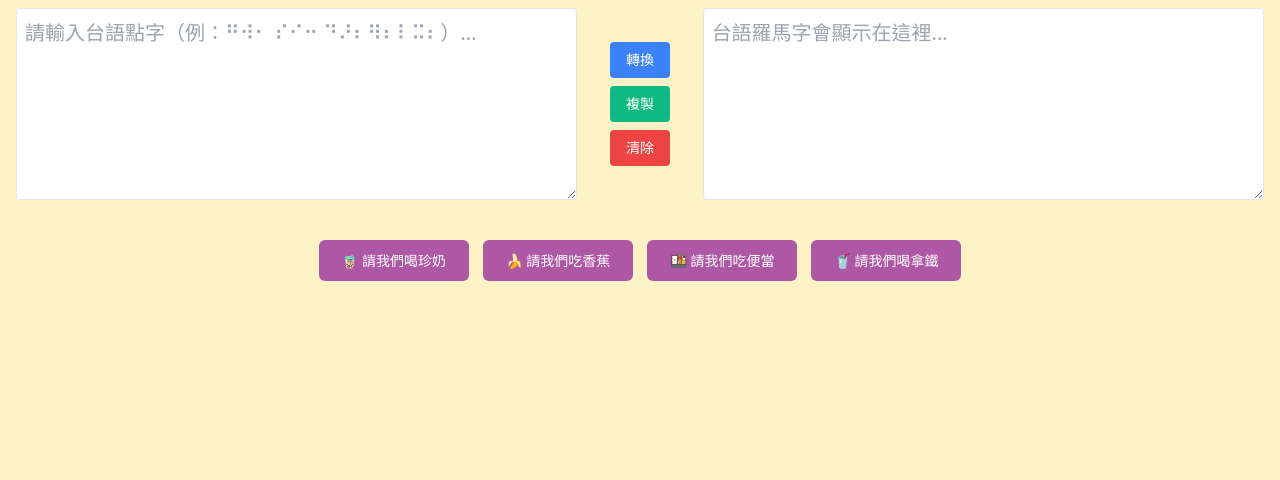
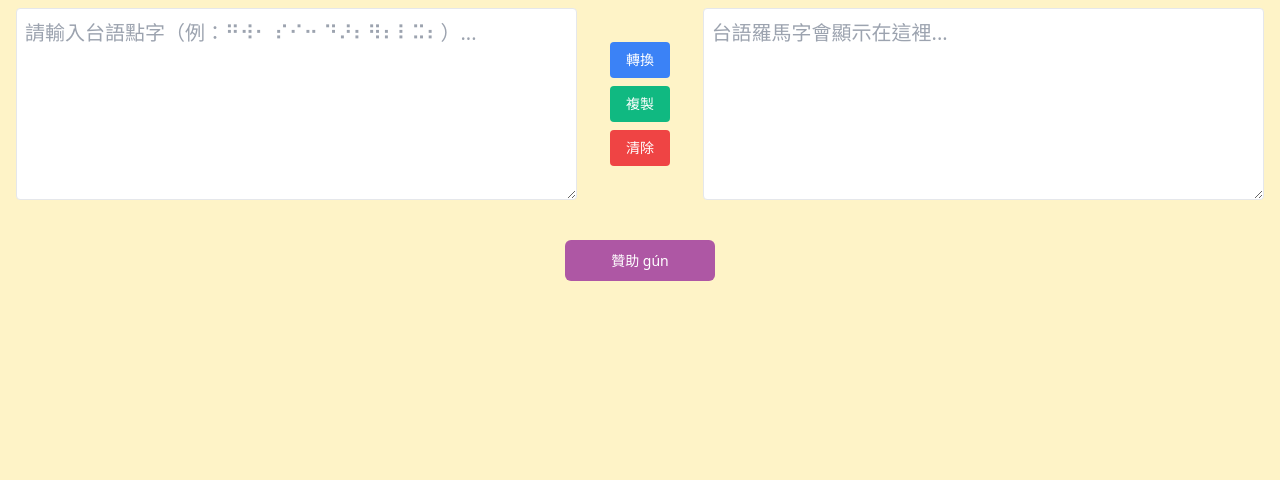
Before and after one commit to hunzan/braille_to_haka, a Flask app: page / in a window 1280 px wide. Shown: the part 224-704 px from the top of the page. Run offline with Flask 3, Linux system fonts and the light colour scheme; some libraries are stand-ins or nearby versions.

Commit message:
Update index.html add support_us.html

```diff
--- a/templates/index.html
+++ b/templates/index.html
@@ -6,6 +6,8 @@
   <meta name="viewport" content="width=device-width, initial-scale=1.0" />
   <title>【蕉台點】台語點字轉羅馬拼音工具</title>
   <link href="https://cdn.jsdelivr.net/npm/tailwindcss@2.2.19/dist/tailwind.min.css" rel="stylesheet">
+  <!-- PayPal 購物車功能 -->
+  <script src="https://www.paypalobjects.com/ncp/cart/cart.js" data-merchant-id="8J8EN2UXS2LGA"></script>
 
       <style>
   .btn {
@@ -111,20 +113,12 @@
   <!-- 複製狀態訊息 -->
   <p id="copyStatus" class="mt-4 text-sm text-gray-700" aria-live="polite"></p>
 
-         <div class="donate-buttons">
-      <a href="https://www.paypal.me/AkauKimchio" target="_blank" class="btn">
-        🧋 請我們喝珍奶
-      </a>
-      <a href="https://www.paypal.me/AkauKimchio" target="_blank" class="btn">
-        🍌 請我們吃香蕉
-      </a>
-      <a href="https://www.paypal.me/AkauKimchio" target="_blank" class="btn">
-        🍱 請我們吃便當
-      </a>
-      <a href="https://www.paypal.me/AkauKimchio" target="_blank" class="btn">
-        🥤 請我們喝拿鐵
+    <div class="donate-buttons">
+      <a href="support_us.html" target="_blank" class="btn">
+        贊助 gún
       </a>
     </div>
+
 </main>
 
 <!-- Footer：緊貼底部區塊 -->
```
Also changed, not shown: templates/support_us.html (added, +50 -0 lines).
